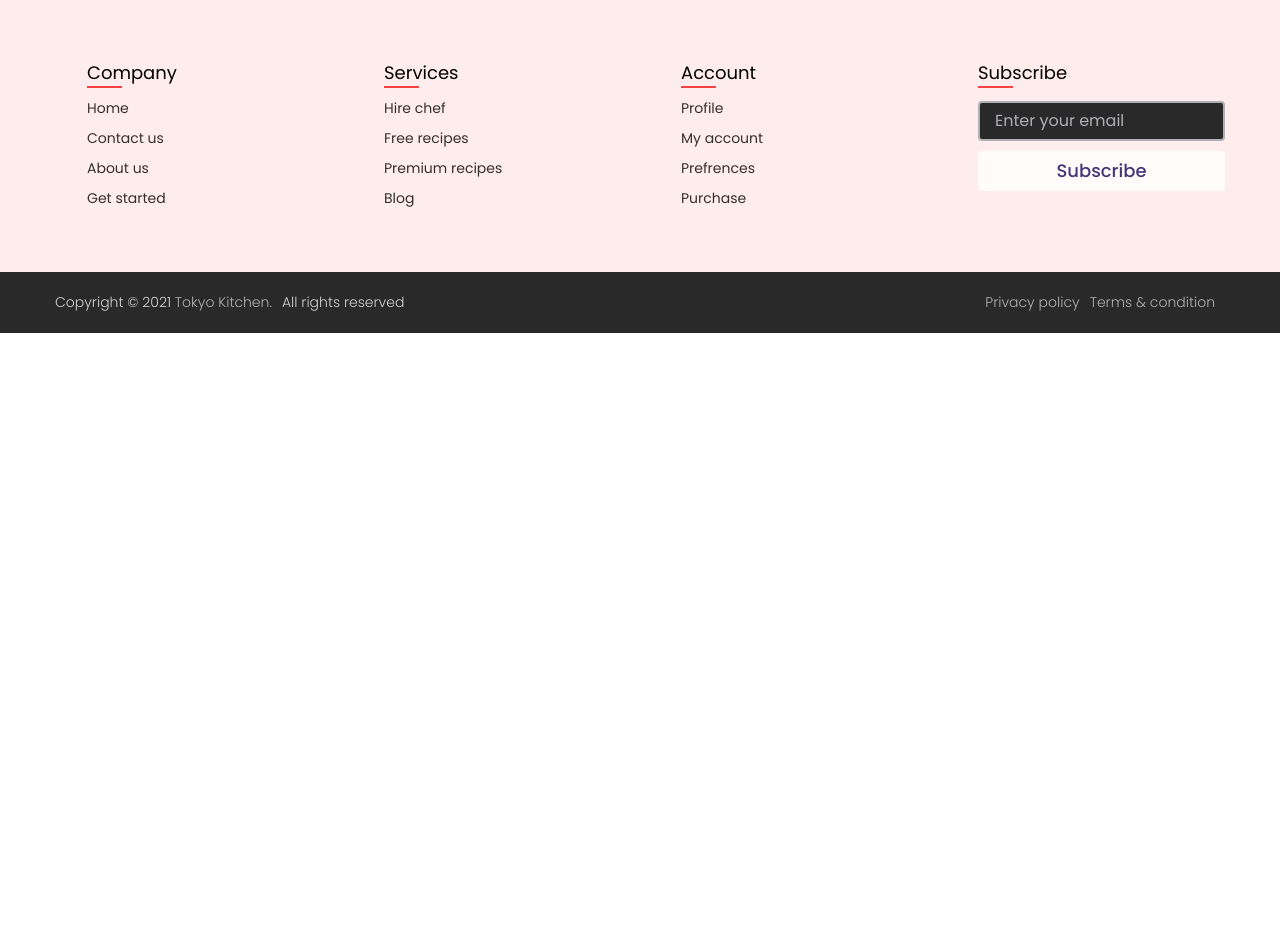
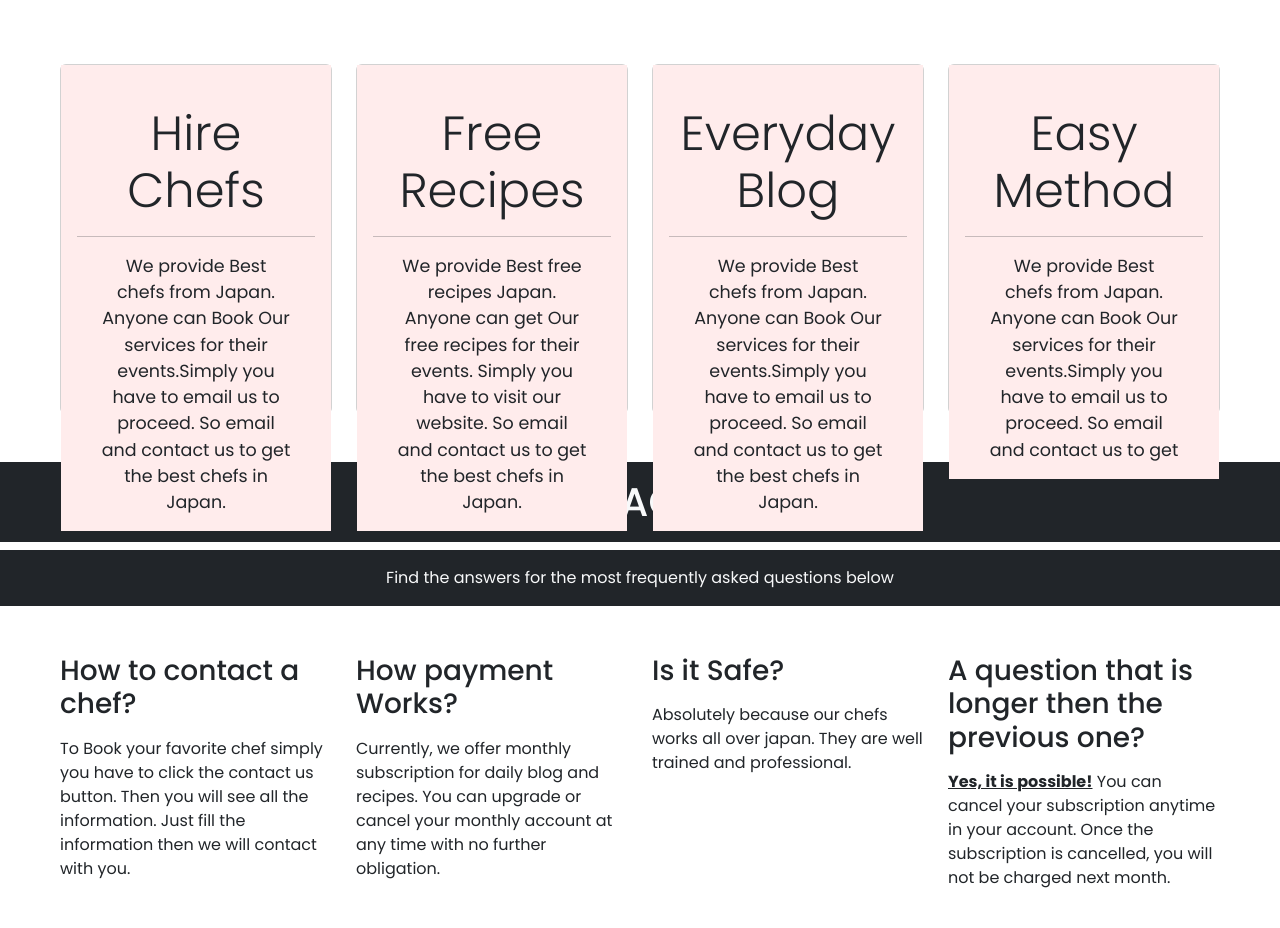
Before and after one commit to 23Mubasshir/Tokyo-Kitchen-client, a React (Vite) app: page / in a window 1280 px wide. Shown: the part 1464-2392 px from the top of the page. Before the commit the page ends 1797 px from the top, so only its background shows below. Built offline with nearby package versions, Linux system fonts and the light colour scheme; no server answers; a web font is replaced by a local one.

Commit message:
Section Added

```diff
--- a/src/Pages/Home/Home.jsx
+++ b/src/Pages/Home/Home.jsx
@@ -2,12 +2,16 @@ import React from 'react';
 import "./Home.css"
 import Banner from '../../components/Banner/Banner';
 import ChefCarts from '../../components/ChefCarts/ChefCarts';
+import Services from '../../components/Services/Services';
+import QuestionAnswer from '../../components/QuestionAnswer/QuestionAnswer';
 
 const Home = () => {
     return (
         <div>
             <Banner></Banner>
             <ChefCarts></ChefCarts>
+            <Services></Services>
+            <QuestionAnswer></QuestionAnswer>
         </div>
     );
 };
--- /dev/null
+++ b/src/components/QuestionAnswer/QuestionAnswer.jsx
@@ -0,0 +1,56 @@
+import React from "react";
+
+const QuestionAnswer = () => {
+  return (
+    <section>
+      <div>
+        <h1 className="mt-4 text-center text-light py-3 bg-dark">FAQ</h1>
+
+        <p className="text-center mb-5 text-light py-3 bg-dark">
+          Find the answers for the most frequently asked questions below
+        </p>
+      </div>
+      <div className="row mx-5">
+        <div className="col-md-6 col-lg-3 mb-4">
+          <h6 className="mb-3 text-dark h3">How to contact a chef?</h6>
+          <p>
+            To Book your favorite chef simply you have to click the contact us
+            button. Then you will see all the information. Just fill the
+            information then we will contact with you.
+          </p>
+        </div>
+
+        <div className="col-md-6 col-lg-3 mb-4">
+          <h6 className="mb-3 text-dark h3">How payment Works?</h6>
+          <p>
+            Currently, we offer monthly subscription for daily blog and recipes. You can upgrade or
+            cancel your monthly account at any time with no further obligation.
+          </p>
+        </div>
+
+        <div className="col-md-6 col-lg-3 mb-4">
+          <h6 className="mb-3 text-dark h3">Is it Safe?</h6>
+          <p>
+            Absolutely because our chefs works all over japan. They are well trained and professional.
+          </p>
+        </div>
+
+        <div className="col-md-6 col-lg-3 mb-4">
+          <h6 className="mb-3 text-dark h3">
+         A question that
+            is longer then the previous one?
+          </h6>
+          <p>
+            <strong>
+              <u>Yes, it is possible!</u>
+            </strong>{" "}
+            You can cancel your subscription anytime in your account. Once the
+            subscription is cancelled, you will not be charged next month.
+          </p>
+        </div>
+      </div>
+    </section>
+  );
+};
+
+export default QuestionAnswer;
--- /dev/null
+++ b/src/components/Services/Services.jsx
@@ -0,0 +1,82 @@
+import React from "react";
+import { Card, Col, Row } from "react-bootstrap";
+
+const Services = () => {
+  return (
+    <div className="">
+      <h1 className="mt-4 text-center text-light py-3 bg-dark
+        ">Our Services</h1>
+      <Row xs={1} md={2} lg={4} className="g-4 m-5">
+        <Col>
+          <Card style={{ height: "350px" }}>
+            <Card.Body className="card-bg">
+              <Card.Title>
+                <h2 className="display-5 text-center mt-4 mb-3">Hire Chefs</h2>
+                <hr />
+              </Card.Title>
+              <Card.Text className="mx-4 text-center small">
+                We provide Best chefs from Japan. Anyone can Book Our services
+                for their events.Simply you have to email us to proceed. So
+                email and contact us to get the best chefs in Japan.
+              </Card.Text>
+            </Card.Body>
+          </Card>
+        </Col>
+
+        <Col>
+          <Card style={{ height: "350px" }}>
+            <Card.Body className="card-bg">
+              <Card.Title>
+                <h2 className="display-5 text-center mt-4 mb-3">
+                  Free Recipes
+                </h2>
+                <hr />
+              </Card.Title>
+              <Card.Text className="mx-4 text-center small">
+                We provide Best free recipes Japan. Anyone can get Our free recipes
+                for their events. Simply you have to visit our website. So
+                email and contact us to get the best chefs in Japan.
+              </Card.Text>
+            </Card.Body>
+          </Card>
+        </Col>
+        <Col>
+
+          <Card style={{ height: "350px" }}>
+            <Card.Body className="card-bg">
+              <Card.Title>
+                <h2 className="display-5 text-center mt-4 mb-3">
+                  Everyday Blog
+                </h2>
+                <hr />
+              </Card.Title>
+              <Card.Text className="mx-4 text-center small">
+                We provide Best chefs from Japan. Anyone can Book Our services
+                for their events.Simply you have to email us to proceed. So
+                email and contact us to get the best chefs in Japan.
+              </Card.Text>
+            </Card.Body>
+          </Card>
+        </Col>
+
+        <Col>
+          <Card style={{ height: "350px" }}>
+            <Card.Body className="card-bg">
+              <Card.Title>
+                <h2 className="display-5 text-center mt-4 mb-3">Easy Method</h2>
+                <hr />
+              </Card.Title>
+              <Card.Text className="mx-4 text-center small">
+                We provide Best chefs from Japan. Anyone can Book Our services
+                for their events.Simply you have to email us to proceed. So
+                email and contact us to get
+              </Card.Text>
+            </Card.Body>
+          </Card>
+        </Col>
+      </Row>
+    </div>
+  );
+};
+
+export default Services;
```
Also changed, not shown: src/components/ChefCarts/ChefCarts.jsx (+9 -5 lines), src/components/Services/Services.css (added).
